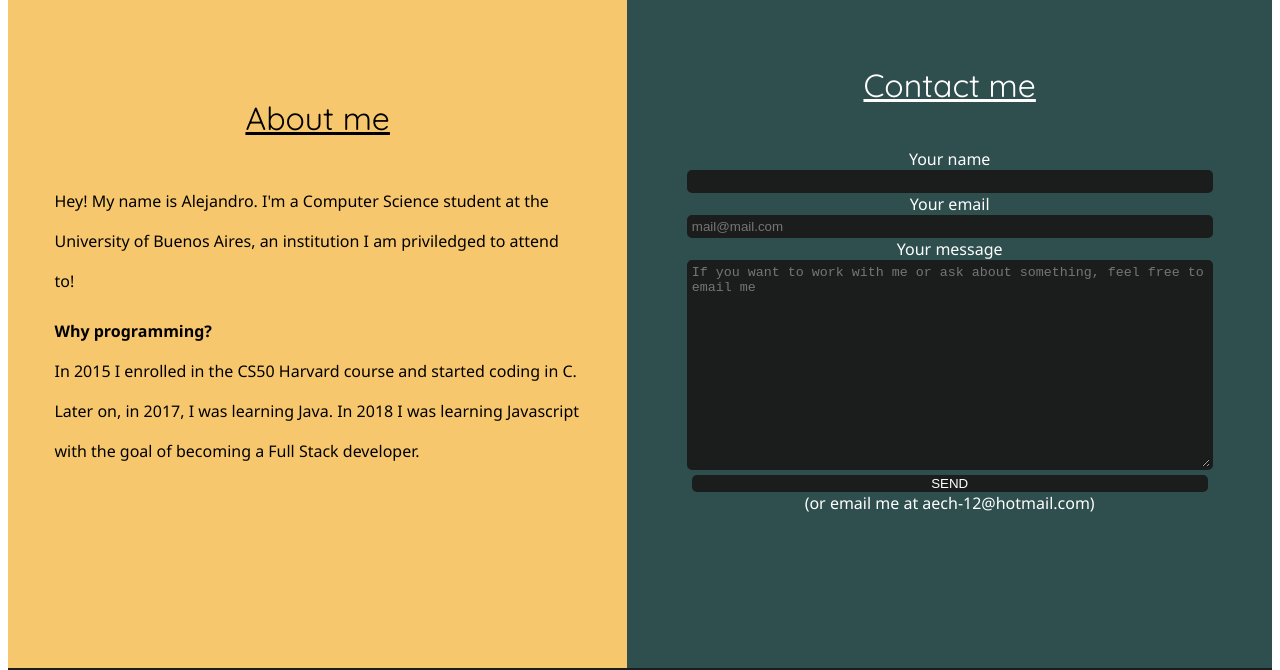
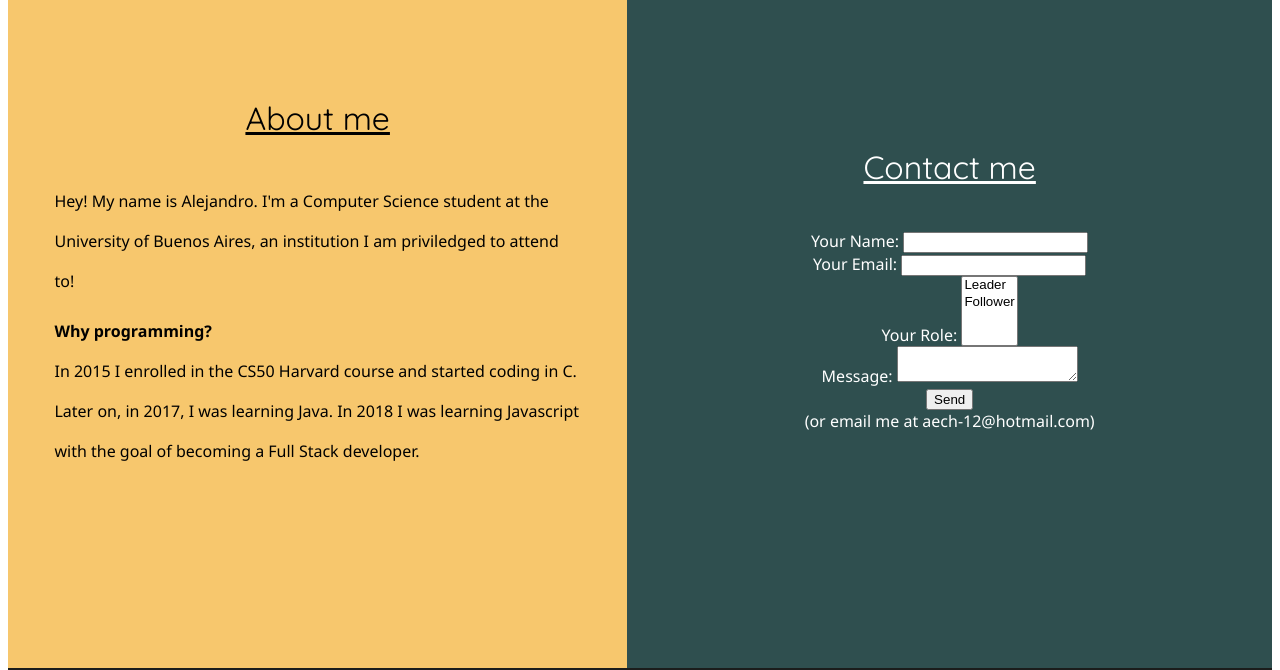
Before and after one commit to aech12/alexHowezGatsby, a Gatsby site: page / in a window 1280 px wide. Shown: the part 1756-2426 px from the top of the page. Built offline with nearby package versions, Linux system fonts and the light colour scheme; Gatsby itself is replaced by a stand-in of ours.

Commit message:
TESTING FORM

```diff
--- a/src/components/firstPage/style.scss
+++ b/src/components/firstPage/style.scss
@@ -35,6 +35,10 @@ a {
 .Links {
   .linksTop {
     display: none;
+    a:hover {
+      color: darkslategray;
+      transition: .2s;
+    }
   }
   .linksBottom {
     text-align: center;
--- a/src/components/thirdPage/contact.js
+++ b/src/components/thirdPage/contact.js
@@ -5,29 +5,26 @@ const Contact = () => (
   <div className='Contact' id='Contact'>
     <div className='contactIn'>
       <h4>Contact me</h4>
-      <form className='form'
-      method='post' name='contact'
-      data-netlify='true' data-netlify-honeypot='bot-field'
-      data-netlify-recaptcha="true">
-        <div data-netlify-recaptcha="true"></div>
-        <div className='subject'>
-          <p>Your name</p>
-          <input name='subject' type='text'/>
-        </div>
-        <div className='from'>
-          <p>Your email</p>
-          <input name='email' type='email'
-          placeholder='mail@mail.com'/>
-        </div>
-        <div className='yourMessage'>
-          <p>Your message</p>
-          <textarea
-            name='message' type='text'
-            placeholder={`If you want to work with me or ask about something, feel free to email me`}
-          />
-        </div>
-        <button type='submit'>SEND</button>
-      </form>
+      <form name="contact" method="POST" data-netlify="true">
+  <p>
+    <label>Your Name: <input type="text" name="name" /></label>
+  </p>
+  <p>
+    <label>Your Email: <input type="email" name="email" /></label>
+  </p>
+  <p>
+    <label>Your Role: <select name="role[]" multiple>
+      <option value="leader">Leader</option>
+      <option value="follower">Follower</option>
+    </select></label>
+  </p>
+  <p>
+    <label>Message: <textarea name="message"></textarea></label>
+  </p>
+  <p>
+    <button type="submit">Send</button>
+  </p>
+</form>
       <p style={{textAlign: `center`}}>(or email me at aech-12@hotmail.com)</p>
     </div>
   </div>
```
